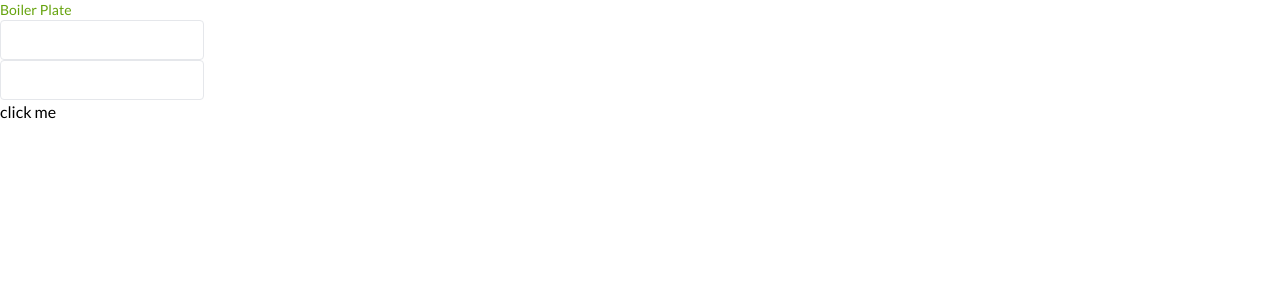
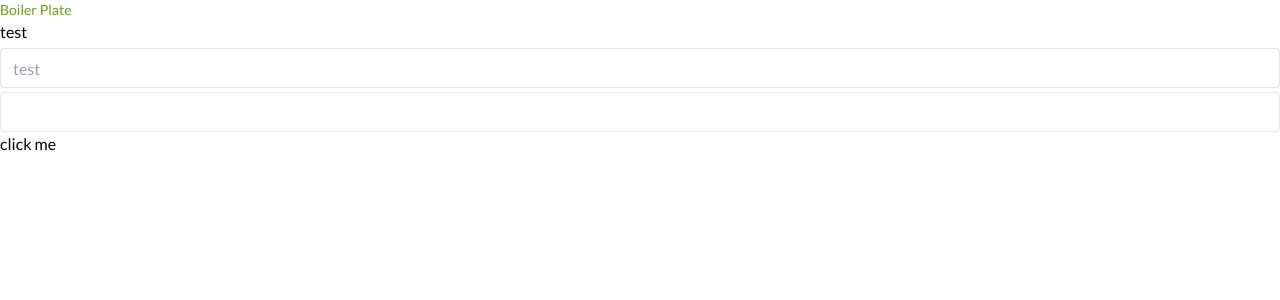
Before and after one commit to samgholipoor/formium-react, a React (Vite) app: page / in a window 1280 px wide. Shown: the top 300 px of the page. Built offline with nearby package versions, Linux system fonts and the light colour scheme.

Commit message:
fix: validator handler

```diff
--- a/src/App.jsx
+++ b/src/App.jsx
@@ -18,11 +18,13 @@ function App() {
 	return (
 		<div className="App">
 			<h2 className="text-sm text-lime-600">Boiler Plate</h2>
-			<Formium action={handleSubmit} onSuccess={handleSuccess} onReject={handleError}>
-				<Input name="name" />
-				<Input name="family" />
-				<button type="submit">click me</button>
-			</Formium>
+			<div>
+				<Formium action={handleSubmit} onSuccess={handleSuccess} onReject={handleError}>
+					<Input label="test" name="name" />
+					<Input name="family" validator={(e) => !!e || 'this is error'} />
+					<button type="submit">click me</button>
+				</Formium>
+			</div>
 		</div>
 	);
 }
--- a/src/components/Formium.jsx
+++ b/src/components/Formium.jsx
@@ -1,4 +1,4 @@
-import { useReducer, useCallback, useRef, useMemo } from 'react';
+import { useReducer, useCallback, useMemo, useEffect } from 'react';
 import { FormiumProvider } from '@/providers/FormiumContext';
 
 const initialValues = {
@@ -12,6 +12,7 @@ const initialValues = {
 const actionTypes = {
 	SET_VALUES: 'SET_VALUES',
 	SET_FIELD_VALUEL: 'SET_FIELD_VALUE',
+	SET_ERRORS: 'SET_ERRORS',
 	SET_FIELD_ERROR: 'SET_FIELD_ERROR',
 	SET_FIELD_FORMATTER: 'SET_FIELD_FORMATTER',
 	SET_FIELD_VALIDATOR: 'SET_FIELD_VALIDATOR',
@@ -20,7 +21,6 @@ const actionTypes = {
 };
 
 function formiumReducer(state, action) {
-	console.log(action);
 	switch (action.type) {
 		case 'SET_VALUES':
 			return { ...state, values: action.payload };
@@ -28,6 +28,11 @@ function formiumReducer(state, action) {
 			return {
 				...state,
 				values: { ...state.values, [action.payload.field]: action.payload.value },
+			};
+		case 'SET_ERRORS':
+			return {
+				...state,
+				errors: { ...action.payload },
 			};
 		case 'SET_FIELD_ERROR':
 			return {
@@ -60,9 +65,9 @@ function Formium({
 	action,
 	onSuccess,
 	onReject,
+	className,
 	children,
 }) {
-	const initialFormValue = useRef(values);
 	const [state, dispatch] = useReducer(formiumReducer, {
 		...initialValues,
 		values,
@@ -70,9 +75,16 @@ function Formium({
 		validators,
 	});
 
-	const validatorHandler =
-		((field, value) => {
-			const validatorFn = state.validators[field];
+	useEffect(() => {
+		dispatch({
+			type: actionTypes.SET_ERRORS,
+			payload: {},
+		});
+	}, [state?.values]);
+
+	const validatorHandler = useCallback(
+		(field, validatorFn) => {
+			const value = state.values[field];
 			if (validatorFn) {
 				const validatorResult = validatorFn(value);
 				if (validatorResult !== true) {
@@ -88,29 +100,25 @@ function Formium({
 			}
 			return true;
 		},
-		[state.validators]);
+		[state?.validators, state?.values],
+	);
 
 	const runAllValidators = useCallback(
 		() =>
-			Object.entries(state.validators).some((field, value) =>
-				validatorHandler(field, value),
-			),
-		[],
+			Object.entries(state.validators)
+				.map(([field, value]) => validatorHandler(field, value))
+				.every(Boolean),
+		[state.validators, state?.values, state?.errors],
 	);
-
-	const resetForm = useCallback((nextState) => {
-		const values = nextState.values ? nextState.values : initialFormValue.current;
-		dispatch({ type: actionTypes.RESET_FORM, payload: values });
-	}, []);
 
 	const handleSubmit = useCallback(
 		(e) => {
 			e.stopPropagation();
 			e.preventDefault();
 
-			const hasError = runAllValidators();
+			const isValidForm = runAllValidators();
 
-			if (hasError) {
+			if (!isValidForm) {
 				const err = new Error('inValid Value has been inserted!!');
 				err.status = 400;
 				onReject(err);
@@ -130,7 +138,7 @@ function Formium({
 					});
 			}
 		},
-		[action, onSuccess, onReject, state.values, dispatch],
+		[action, onSuccess, onReject, state.values, state.validators, dispatch],
 	);
 
 	const providerValues = useMemo(
@@ -147,14 +155,15 @@ function Formium({
 			validators: state.validators,
 			setValidator: (field, value) =>
 				dispatch({ type: actionTypes.SET_FIELD_VALIDATOR, payload: { field, value } }),
-			resetForm,
 		}),
-		[state.values, state.errors, state.formatters, state.validators, resetForm],
+		[state.values, state.errors, state.formatters, state.validators],
 	);
 
 	return (
 		<FormiumProvider value={providerValues}>
-			<form onSubmit={handleSubmit}>{children}</form>
+			<form className={className} onSubmit={handleSubmit}>
+				{children}
+			</form>
 		</FormiumProvider>
 	);
 }
--- a/src/components/Input.jsx
+++ b/src/components/Input.jsx
@@ -24,7 +24,12 @@ const Input = ({ label, placeholder, multiline, type, className, ...fieldProps }
 	}, []);
 
 	return (
-		<Label htmlFor={id} {...props}>
+		<Label
+			label={label}
+			htmlFor={id}
+			className={mergeClassNames(className, 'w-full')}
+			{...props}
+		>
 			<Tag
 				id={id}
 				type={type}
--- a/src/components/Label.jsx
+++ b/src/components/Label.jsx
@@ -1,10 +1,13 @@
-const Label = ({ label, htmlFor, children }) => (
-	<div className="flex flex-column items-center gap-1">
-		<label htmlFor={htmlFor}>
-			<span>{label}</span>
-			{children}
-		</label>
-	</div>
+import { mergeClassNames } from '@/utils';
+
+const Label = ({ label, htmlFor, className, children }) => (
+	<label
+		htmlFor={htmlFor}
+		className={mergeClassNames(className, 'flex flex-col items-start gap-1')}
+	>
+		<span>{label}</span>
+		{children}
+	</label>
 );
 
 export default Label;
```
